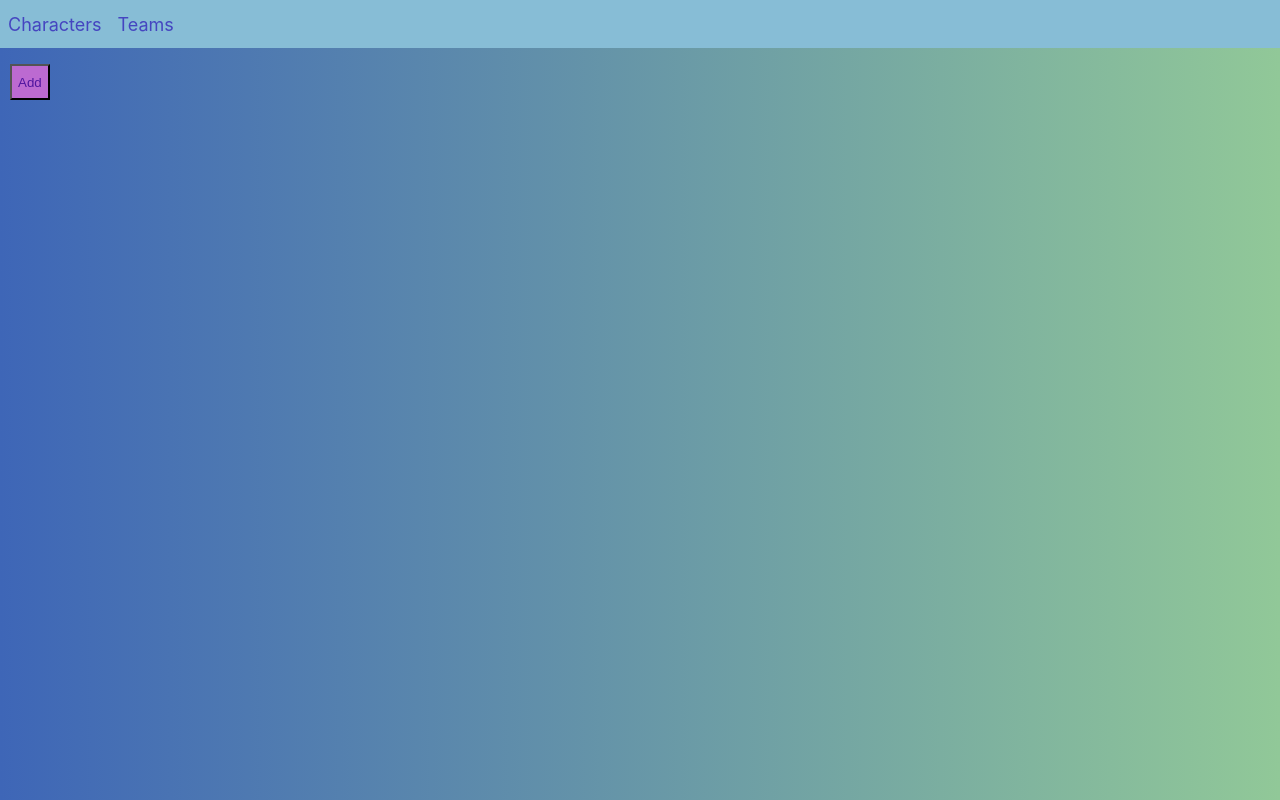
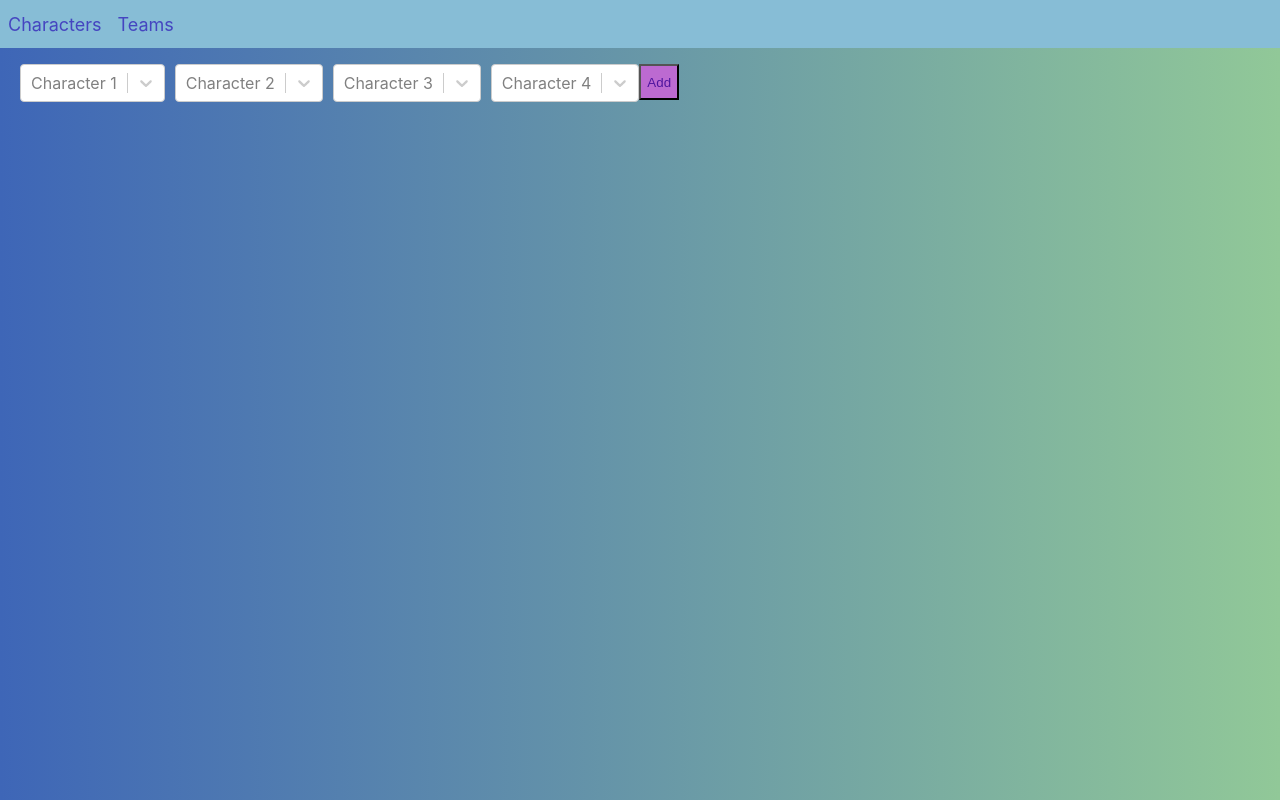
Before and after one commit to iaAbdulghani/GenshinTeams, a React (Create React App) app in the folder frontend/: page /teams in a window 1280 px wide. Built offline with nearby package versions, Linux system fonts and the light colour scheme; no server answers.

Commit message:
Team form

```diff
--- a/frontend/src/App.css
+++ b/frontend/src/App.css
@@ -124,6 +124,8 @@ h1{
 }
 .team-input-wrapper{
   display: flex;
+
+
   margin-left: 10px;
 
 
--- a/frontend/src/components/CharacterDisplay/CharacterDisplay.css
+++ b/frontend/src/components/CharacterDisplay/CharacterDisplay.css
@@ -1,5 +1,5 @@
 .display{
-display: flex;
+  display: flex;
   flex-direction: column;
   justify-content: space-between;
   align-items: center;
--- /dev/null
+++ b/frontend/src/components/TeamForm/TeamForm.css
@@ -0,0 +1,3 @@
+.character-input {
+  margin-left: 10px;
+}
--- /dev/null
+++ b/frontend/src/components/TeamForm/TeamForm.js
@@ -0,0 +1,33 @@
+import React from 'react'
+import Select from 'react-select'
+import {useState, useEffect} from 'react'
+import "./TeamForm.css"
+
+export default function TeamForm({characters,number, selected, setCharacter},) {
+    const [members, setMembers]=useState([])
+
+    const getData =  async () => {
+        const arr = [];
+          characters.map( (character) => {
+              arr.push({value: character.apiName, label: character.name})
+          });
+           setMembers(arr)
+
+      };
+    useEffect(() => {
+
+        getData();
+      }, [characters]);
+
+      function handleChange(val){
+        setCharacter(val)
+      }
+  return (
+    <div className="character-input">
+
+        <Select value={selected} placeholder={"Character "+number} options={members} onChange={handleChange}/>
+
+
+        </div>
+  )
+}
--- a/frontend/src/pages/Teams.js
+++ b/frontend/src/pages/Teams.js
@@ -1,5 +1,6 @@
 import  react, {useState, useEffect } from "react"
 import axios from "axios"
+import TeamForm from "../components/TeamForm/TeamForm"
 
 
 
@@ -8,6 +9,10 @@ const BASE_URL = "http://localhost:3001/teams"
 function Teams() {
     const [teams, setTeams] = useState([])
     const [characters, setCharacters] = useState([])
+    const [character1, setCharacter1] = useState("")
+    const [character2, setCharacter2] = useState("")
+    const [character3, setCharacter3] = useState("")
+    const [character4, setCharacter4] = useState("")
 
 
     useEffect(()=>{
@@ -31,14 +36,20 @@ function Teams() {
       }
 
       const addTeam = ()=>{
-        console.log(teams)
-        console.log(characters)
+        console.log(character1)
+        console.log(character2)
+        console.log(character3)
+        console.log(character4)
+
       }
 
     return(
         <div className="App">
             <div className='team-input-wrapper'>
-
+                <TeamForm characters={characters}number={1} selected={character1} setCharacter={setCharacter1}/>
+                <TeamForm characters={characters}number={2} selected={character2} setCharacter={setCharacter2}/>
+                <TeamForm characters={characters}number={3} selected={character3} setCharacter={setCharacter3}/>
+                <TeamForm characters={characters}number={4} selected={character4} setCharacter={setCharacter4}/>
                 <button className ='add-button' onClick={addTeam} >Add</button>
 
             </div>
```
